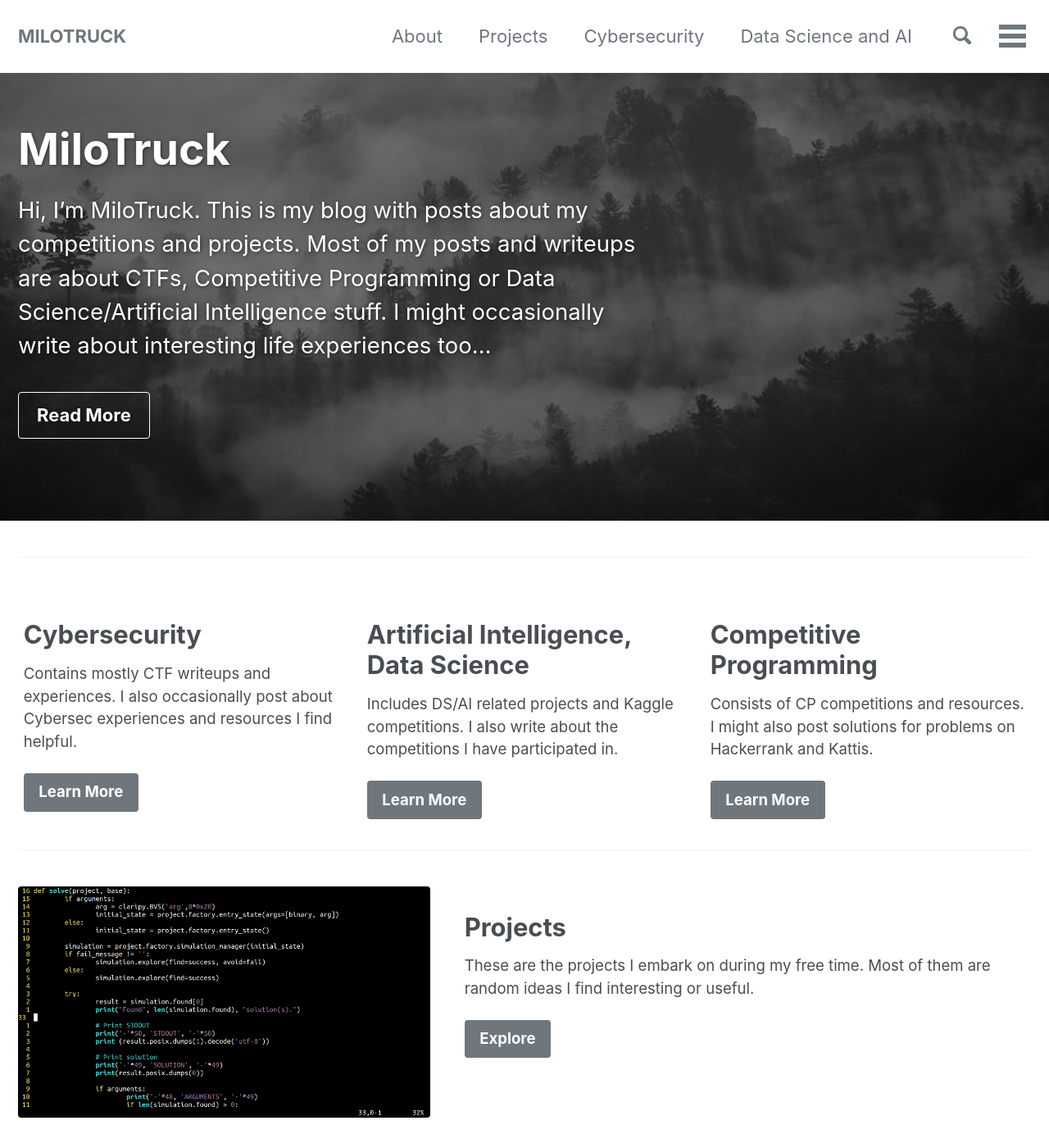
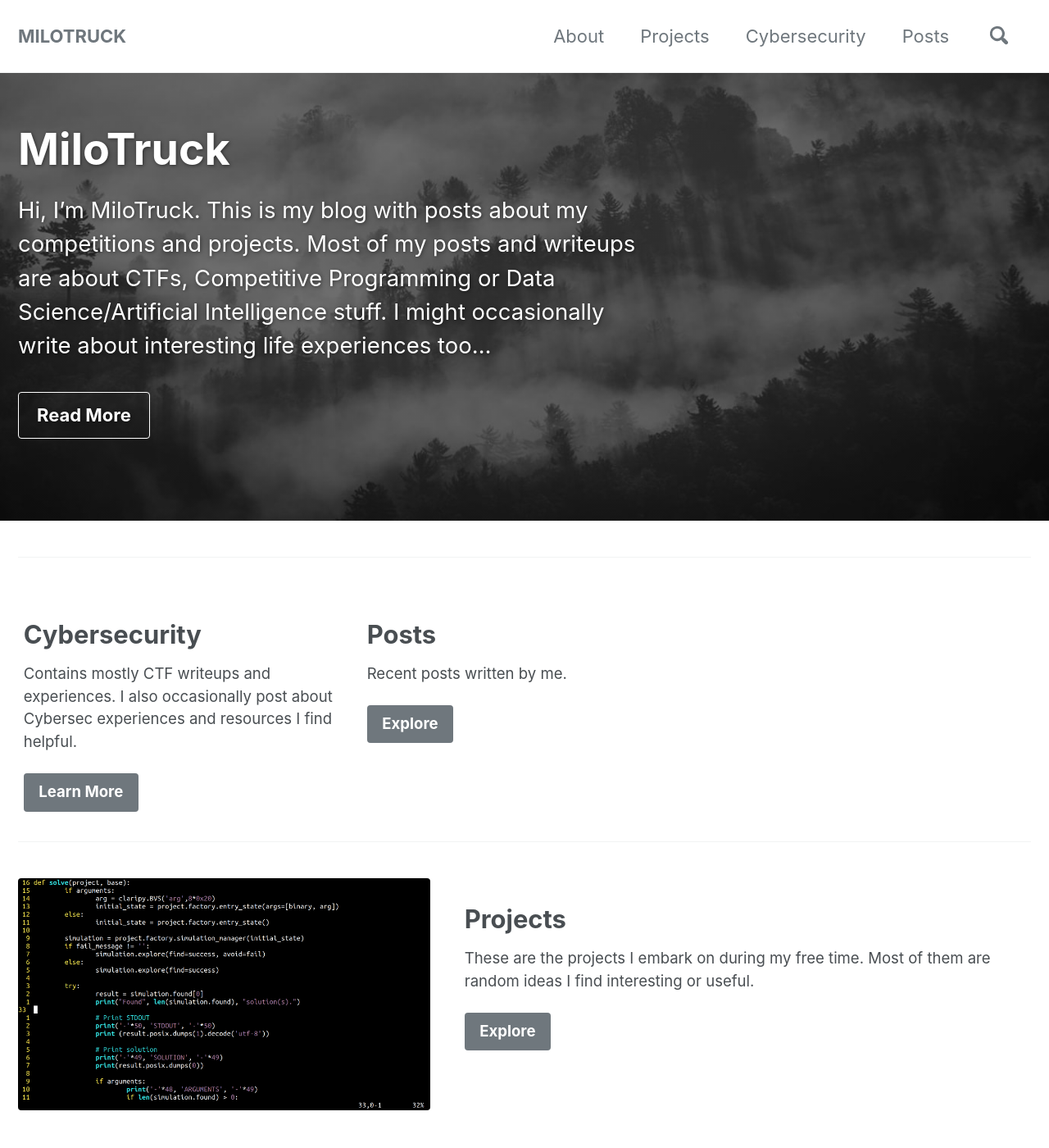
Before and after one commit to MiloTruck/milotruck.github.io, a Jekyll site: the page built from index.md, in a window 1280 px wide and 1400 px high. Shown: the whole window at 82% size. Built offline with Jekyll 4.4.1, drawn with Linux system fonts in a browser that asks for light colours; cached includes are drawn as plain includes; nearby versions of some CDN libraries.

Commit message:
Added posts page

```diff
--- a/index.md
+++ b/index.md
@@ -17,15 +17,10 @@ feature_row:
     url: /Cybersecurity/
     btn_label: "Learn More"
     btn_class: "btn--primary"
-  - title: "Artificial Intelligence, Data Science"
-    excerpt: "Includes DS/AI related projects and Kaggle competitions. I also write about the competitions I have participated in."
-    url: /Data-Science-and-AI/
-    btn_label: "Learn More"
-    btn_class: "btn--primary"
-  - title: "Competitive Programming"
-    excerpt: "Consists of CP competitions and resources. I might also post solutions for problems on Hackerrank and Kattis."
-    url: /Competitive-Programming/
-    btn_label: "Learn More"
+  - title: "Posts"
+    excerpt: "Recent posts written by me."
+    url: /Posts/
+    btn_label: "Explore"
     btn_class: "btn--primary"
 feature_row2:
   - title: "Projects"
```
Also changed, not shown: _data/navigation.yml (+2 -5 lines), _pages/DS-AI.md (deleted, +0 -13 lines), _pages/competitive-programming.md (deleted, +0 -13 lines), _pages/posts.md (added, +5 -0 lines).
